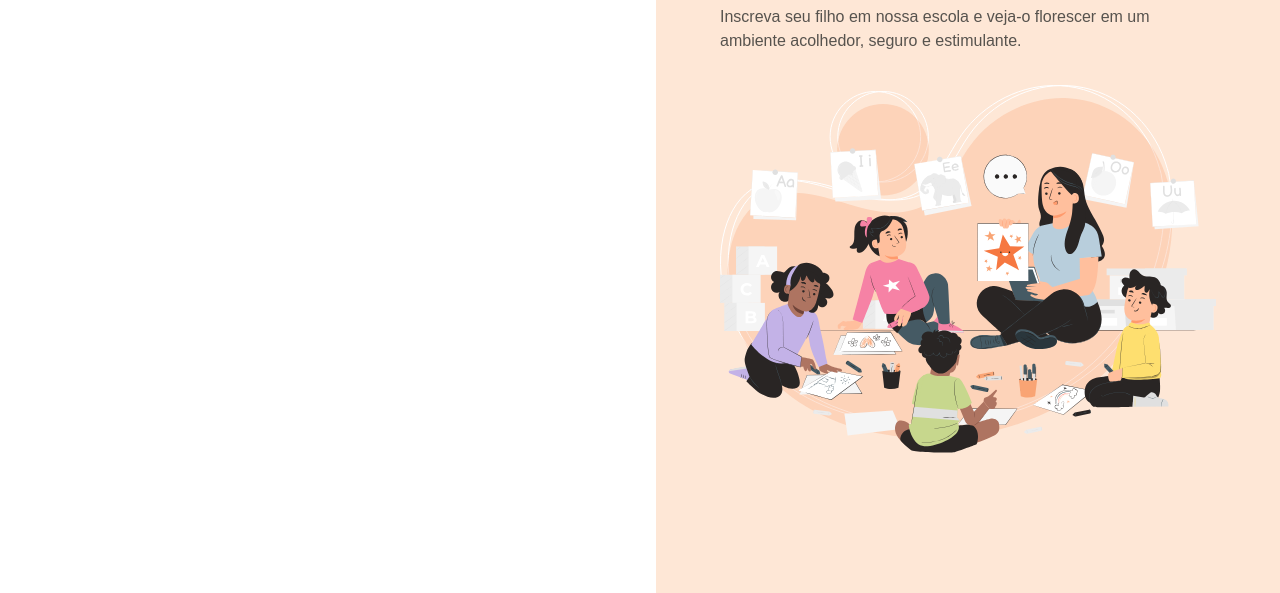
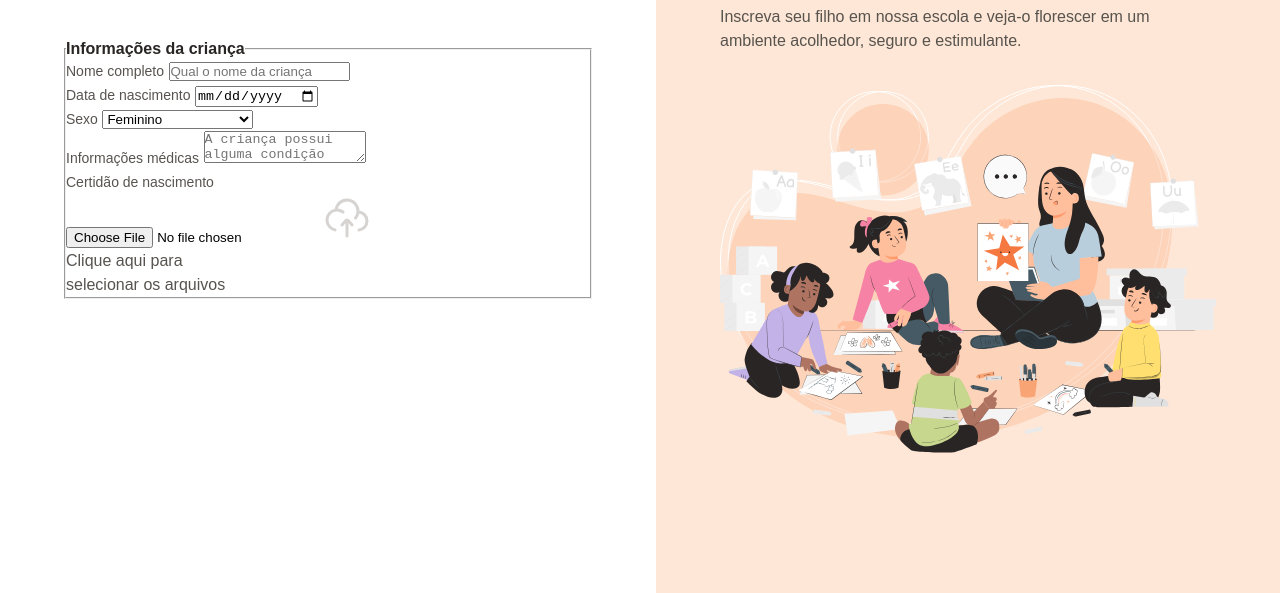
Before and after one commit to ildopetrijunior/trailfs-enrollment-form, a plain HTML site: page index.html in a window 1280 px wide. Shown: the part 207-800 px from the top of the page. Drawn offline with Linux system fonts and the light colour scheme.

Commit message:
feat: child-info html

```diff
--- a/index.html
+++ b/index.html
@@ -22,6 +22,49 @@
                         <p>Preencha os dados abaixo para matricular seu filho na escola de educação infantil Estrelas do Amanhã.</p>
                     </div>
                 </header>
+                <form
+                    method="post"
+                    enctype="multipart/form-data"
+                    class="flex column">
+                    <fieldset class="child-info">
+                        <legend>Informações da criança</legend>
+                        <div class="input-wrapper">
+                            <label for="fullname">Nome completo</label>
+                            <input type="text" id="fullname" name="fullname" placeholder="Qual o nome da criança"/>
+                        </div>
+                        <div class="input-wrapper">
+                            <label for="birth">Data de nascimento</label>
+                            <input type="date" id="birth" name="birth" lang="pt-br"/>
+                        </div>
+                        <div class="select-wrapper">
+                            <label for="gender">Sexo</label>
+                            <select id="gender" name="gender">
+                                <option value="female">Feminino</option>
+                                <option value="male">Masculino</option>
+                                <option value="na">Prefiro não responder</option>
+                            </select>
+                        </div>
+                        <div class="textarea-wrapper">
+                            <label for="medical-info">Informações médicas</label>
+                            <textarea
+                                name="medical-info"
+                                id="medical-info"
+                                placeholder="A criança possui alguma condição médica que a escola deve estar ciente? (Se sim, especifique)"
+                            ></textarea>
+                        </div>
+                        <div class="droparea-wrapper">
+                            <label for="birth-file">Certidão de nascimento</label>
+                            <div class="dropzone">
+                                <input type="file" id="birth-file" name="birth-file"/>
+                                <svg width="48" height="48" viewBox="0 0 48 48" fill="none" xmlns="http://www.w3.org/2000/svg">
+                                    <path d="M34.9552 18.0221C34.97 18.022 34.985 18.022 35 18.022C39.9706 18.022 44 22.0588 44 27.0386C44 31.6796 40.5 35.5016 36 36M34.9552 18.0221C34.9848 17.6921 35 17.3579 35 17.0202C35 10.9339 30.0752 6 24 6C18.2465 6 13.5247 10.4253 13.0408 16.0638M34.9552 18.0221C34.7506 20.2952 33.8572 22.3692 32.4856 24.033M13.0408 16.0638C7.96796 16.5475 4 20.8278 4 26.0366C4 30.8834 7.43552 34.9264 12 35.8546M13.0408 16.0638C13.3565 16.0337 13.6765 16.0183 14 16.0183C16.2516 16.0183 18.3295 16.7639 20.001 18.022" stroke="#D6D3D1" stroke-width="3" stroke-linecap="round" stroke-linejoin="round"/>
+                                    <path d="M24 26V42M24 26C22.5996 26 19.9831 29.9886 19 31M24 26C25.4004 26 28.017 29.9886 29 31" stroke="#D6D3D1" stroke-width="3" stroke-linecap="round" stroke-linejoin="round"/>
+                                </svg>
+                                <p>Clique aqui para<br>selecionar os arquivos</p>
+                            </div>
+                        </div>
+                    </fieldset>
+                </form>
             </div>
         </main>
         <aside>
```
